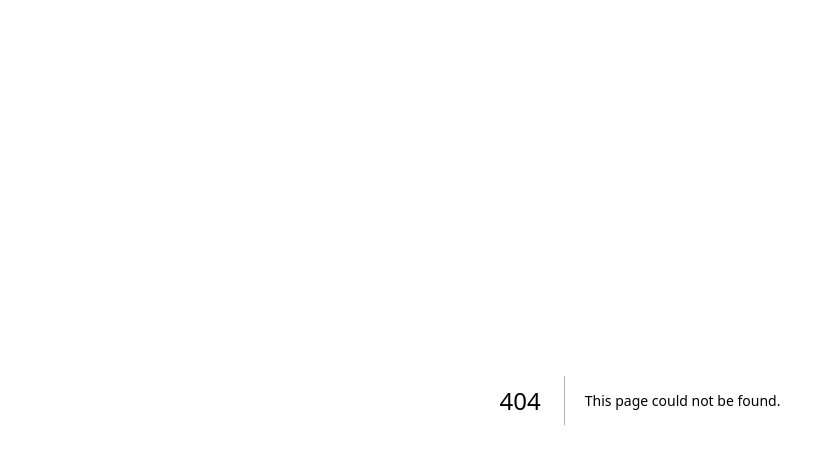
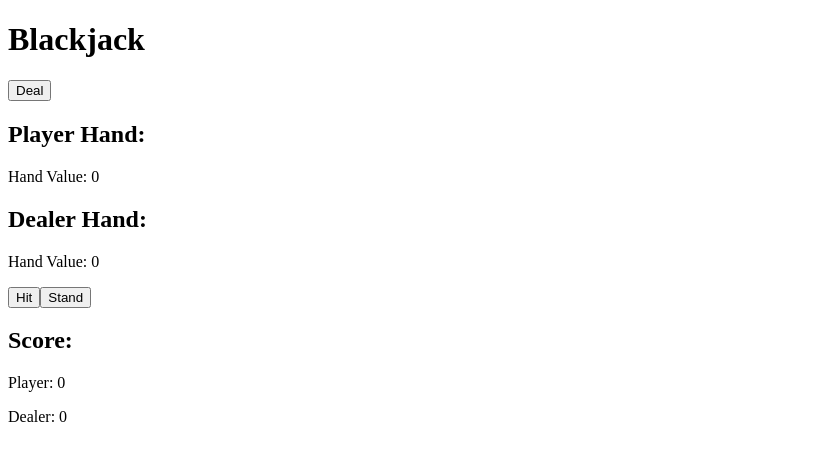
Before and after one commit to The-Bhoi-Wonder/NextWebsite, a Next.js app: page /games/blackjack in a window 1280 px wide. Before the commit this address had no page. Shown: the top 464 px of the page, without its empty margins (0-835 px from the left). Built offline with nearby package versions, Linux system fonts and the light colour scheme.

Commit message:
blackjack

```diff
--- /dev/null
+++ b/pages/games/blackjack.js
@@ -0,0 +1,124 @@
+import { useState } from 'react';
+
+const getRandomCard = () => {
+  const cards = [
+    'A', '2', '3', '4', '5', '6', '7', '8', '9', '10', 'J', 'Q', 'K'
+  ];
+  const randomIndex = Math.floor(Math.random() * cards.length);
+  return cards[randomIndex];
+};
+
+const calculateHandValue = (hand) => {
+  let value = 0;
+  let hasAce = false;
+
+  for (let card of hand) {
+    if (card === 'A') {
+      value += 11;
+      hasAce = true;
+    } else if (card === 'K' || card === 'Q' || card === 'J') {
+      value += 10;
+    } else {
+      value += parseInt(card);
+    }
+  }
+
+  if (value > 21 && hasAce) {
+    value -= 10;
+  }
+
+  return value;
+};
+
+export default function Blackjack() {
+  const [playerHand, setPlayerHand] = useState([]);
+  const [dealerHand, setDealerHand] = useState([]);
+  const [gameOver, setGameOver] = useState(false);
+  const [playerScore, setPlayerScore] = useState(0);
+  const [dealerScore, setDealerScore] = useState(0);
+
+  const dealCards = () => {
+    const initialPlayerHand = [getRandomCard(), getRandomCard()];
+    const initialDealerHand = [getRandomCard()];
+
+    setPlayerHand(initialPlayerHand);
+    setDealerHand(initialDealerHand);
+    setGameOver(false);
+    setPlayerScore(0);
+    setDealerScore(0);
+  };
+
+  const hit = () => {
+    if (gameOver) {
+        console.log("game Over hit")
+        return;
+    }
+
+    const newCard = getRandomCard();
+    setPlayerHand((prevHand) => [...prevHand, newCard]);
+
+    const handValue = calculateHandValue([...playerHand, newCard]);
+    if (handValue > 21) {
+      setGameOver(true);
+      setDealerScore(dealerScore + 1);
+    }
+  };
+
+  const stand = () => {
+    if (gameOver) {
+        console.log("game Over stand")
+        return;
+    }
+    while (calculateHandValue(dealerHand) < 17) {
+      const newCard = getRandomCard();
+      setDealerHand((prevHand) => [...prevHand, newCard]);
+    }
+
+    const dealerValue = calculateHandValue(dealerHand);
+    const playerValue = calculateHandValue(playerHand);
+
+    setGameOver(true);
+    if (dealerValue > 21 || playerValue > dealerValue && playerValue <= 21) {
+      setPlayerScore(playerScore + 1);
+    } else if (dealerValue > playerValue && dealerValue <= 21) {
+      setDealerScore(dealerScore + 1);
+    }
+  };
+
+  const playerHandValue = calculateHandValue(playerHand);
+  const dealerHandValue = calculateHandValue(dealerHand);
+
+  return (
+    <div>
+      <h1>Blackjack</h1>
+      <button onClick={dealCards}>Deal</button>
+
+      <h2>Player Hand:</h2>
+      <p>{playerHand.join(', ')}</p>
+      <p>Hand Value: {playerHandValue}</p>
+
+      <h2>Dealer Hand:</h2>
+      <p>{dealerHand.join(', ')}</p>
+      <p>Hand Value: {dealerHandValue}</p>
+
+      {gameOver && (
+        <h2>
+          {playerHandValue > 21
+            ? 'You Bust!'
+            : playerHandValue === dealerHandValue
+            ? 'Push!'
+            : playerHandValue > dealerHandValue
+            ? 'You Win!'
+            : 'Dealer Wins!'}
+        </h2>
+      )}
+
+      <button onClick={hit}>Hit</button>
+      <button onClick={stand}>Stand</button>
+
+      <h2>Score:</h2>
+      <p>Player: {playerScore}</p>
+      <p>Dealer: {dealerScore}</p>
+    </div>
+  );
+}
```
Also changed, not shown: pages/games/sequence.js (+16 -4 lines).
